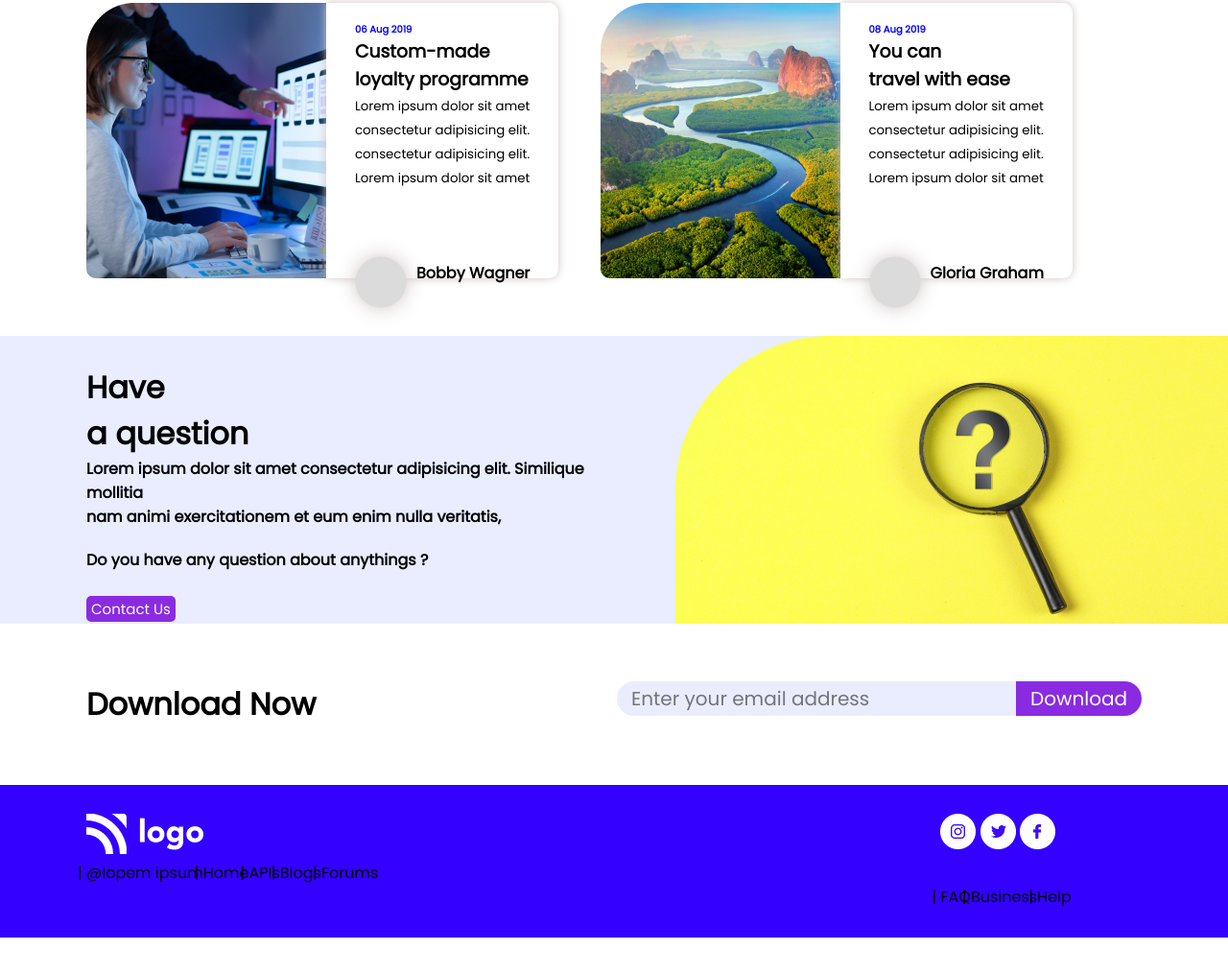
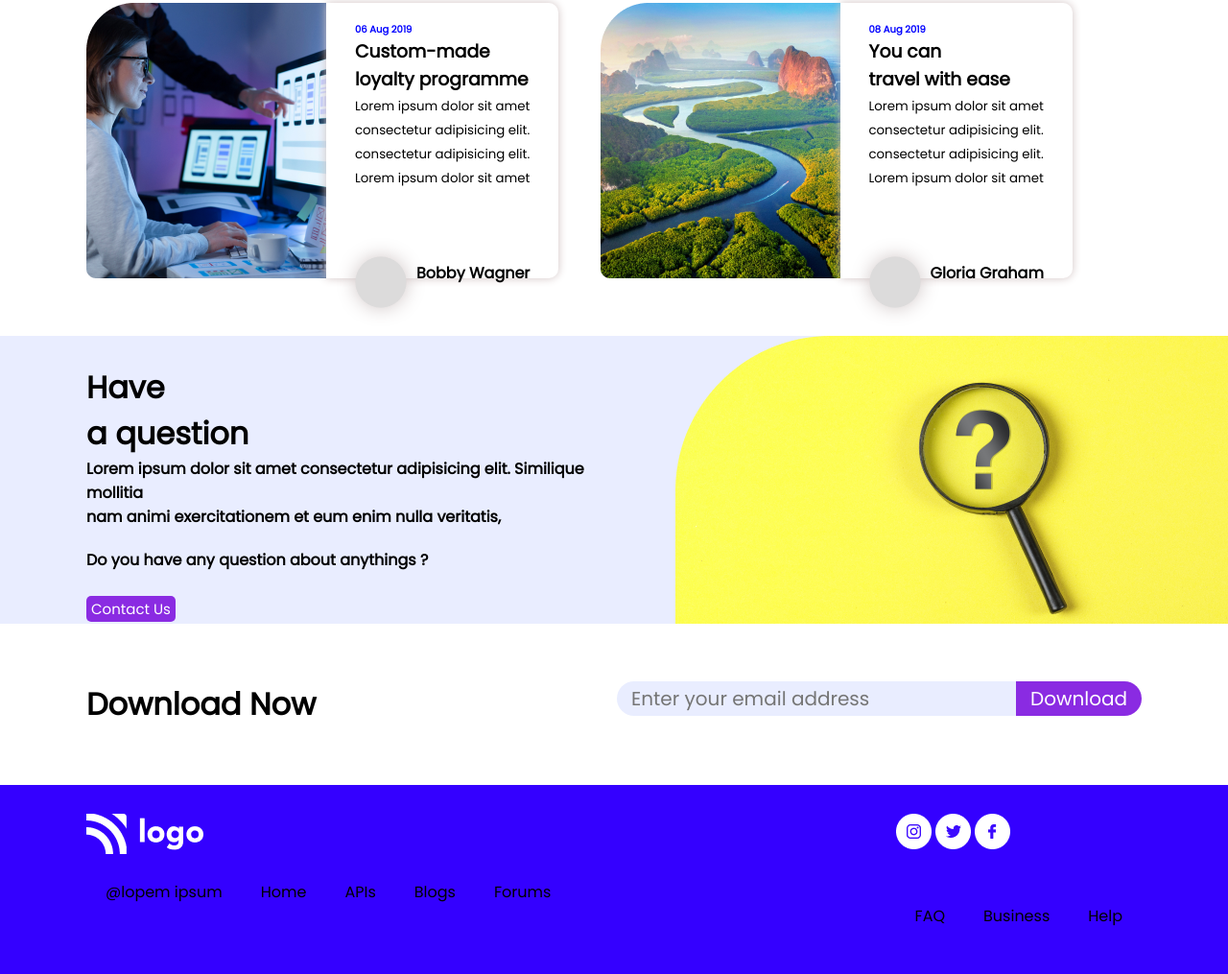
Before and after one commit to musaddiq-ashfaq/Dev-landing-page, a plain HTML site: page index.html in a window 1280 px wide. Shown: the part 1184-2199 px from the top of the page at 96% size. Before the commit the page ends 2161 px from the top, so only its background shows below. Drawn offline with Linux system fonts and the light colour scheme.

Commit message:
commit 2

```diff
--- a/style.css
+++ b/style.css
@@ -347,13 +347,16 @@ h6 {
 }
 
 .list {
-  list-style-type: "\ | ";
+  list-style-type: none;
   display: flex;
   flex-direction: row;
 
 
 }
 
+.list-items{
+  padding: 20px;
+}
 
 .footer-right {
   margin-right: 90px;
@@ -364,8 +367,14 @@ h6 {
 
 .logos-list {
 
-  list-style-type: "\ | ";
+  list-style-type: none;
   display: flex;
   flex-direction: row;
 
 }
+
+.list-items:hover{
+  transition-duration: 0.3s;
+  color: #ffffff;
+
+}
```
